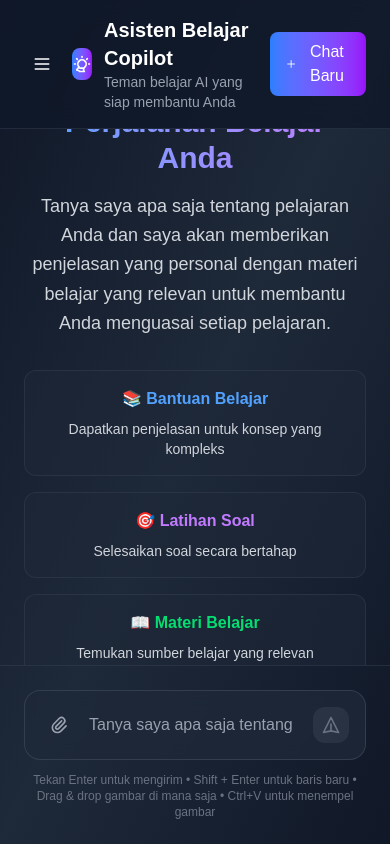
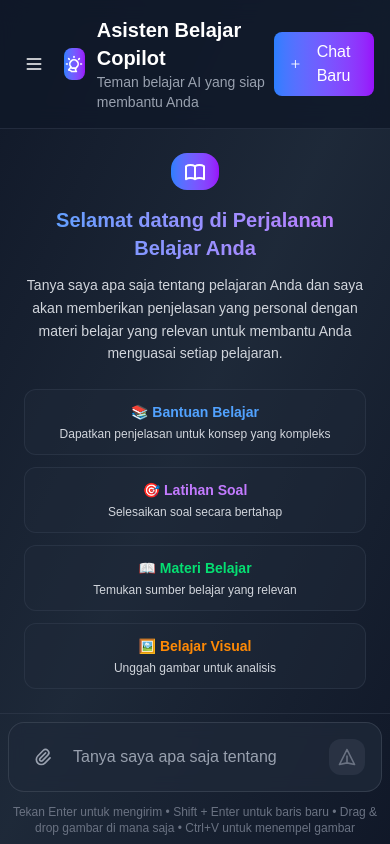
Before and after one commit to Matthew11012/copilot-learning-assistant, a Next.js app: page / in a window 390 px wide. Built offline with nearby package versions, Linux system fonts and the light colour scheme.

Commit message:
correct mobile responsiveness

```diff
--- a/src/app/components/MessageBubble.tsx
+++ b/src/app/components/MessageBubble.tsx
@@ -14,8 +14,8 @@ export default function MessageBubble({ message }: MessageBubbleProps) {
 
   return (
     <div className={`w-full`}>
-      <div className={`w-full px-8 py-6 ${isUser ? 'flex justify-end' : ''}`}>
-        <div className={`flex gap-6 ${isUser ? 'max-w-[60%]' : 'w-full pr-8'}`}>
+      <div className={`w-full px-4 sm:px-6 lg:px-8 py-6 ${isUser ? 'flex justify-end' : ''}`}>
+        <div className={`flex gap-3 sm:gap-4 lg:gap-6 ${isUser ? 'max-w-[85%] sm:max-w-[75%] lg:max-w-[60%]' : 'w-full pr-4 sm:pr-6 lg:pr-8'}`}>
           {/* Avatar for assistant */}
           {!isUser && (
             <div className="flex-shrink-0 w-9 h-9 bg-gradient-to-r from-blue-500 to-purple-600 rounded-full flex items-center justify-center">
@@ -31,7 +31,7 @@ export default function MessageBubble({ message }: MessageBubbleProps) {
               className={`${
                 isUser
                   ? 'bg-gradient-to-r from-blue-500 to-purple-600 text-white rounded-2xl rounded-br-md px-5 py-4'
-                  : 'text-gray-100 w-full max-w-6xl'
+                  : 'text-gray-100 w-full max-w-full sm:max-w-4xl lg:max-w-6xl'
               }`}
             >
               {/* Display image if present */}
@@ -51,7 +51,7 @@ export default function MessageBubble({ message }: MessageBubbleProps) {
               <div className="message-content">
                 {isUser ? (
                   // For user messages, simple text display
-                  <div className="whitespace-pre-wrap text-lg leading-relaxed">
+                  <div className="whitespace-pre-wrap text-base sm:text-lg leading-relaxed">
                     {message.content.split('\n').map((line, i) => (
                       <p key={i} className={i > 0 ? 'mt-3' : ''}>
                         {line}
@@ -75,8 +75,8 @@ export default function MessageBubble({ message }: MessageBubbleProps) {
       {/* Recommendations - only for assistant messages */}
       {!isUser && message.recommendations && message.recommendations.length > 0 && (
         <div>
-          <div className="w-full px-8 pb-6 pr-16">
-            <div className="ml-15">
+          <div className="w-full px-4 sm:px-6 lg:px-8 pb-6 pr-4 sm:pr-8 lg:pr-16">
+            <div className="ml-12 sm:ml-14 lg:ml-15">
               <h4 className="text-sm font-medium text-gray-300 mb-4 flex items-center gap-2">
                 <svg className="w-4 h-4 text-blue-400" fill="none" stroke="currentColor" viewBox="0 0 24 24">
                   <path strokeLinecap="round" strokeLinejoin="round" strokeWidth={2} d="M12 6.253v13m0-13C10.832 5.477 9.246 5 7.5 5S4.168 5.477 3 6.253v13C4.168 18.477 5.754 18 7.5 18s3.332.477 4.5 1.253m0-13C13.168 5.477 14.754 5 16.5 5c1.746 0 3.332.477 4.5 1.253v13C19.832 18.477 18.246 18 16.5 18c-1.746 0-3.332.477-4.5 1.253" />
--- a/src/app/page.tsx
+++ b/src/app/page.tsx
@@ -176,7 +176,7 @@ export default function Home() {
   };
 
   return (
-    <div className="h-screen bg-gradient-to-br from-gray-900 via-gray-800 to-gray-900 text-white flex overflow-hidden">
+    <div className="h-screen bg-gradient-to-br from-gray-900 via-gray-800 to-gray-900 text-white flex overflow-hidden min-w-0">
       {/* Sidebar - Always visible on desktop, overlay on mobile */}
       <div className="hidden lg:block w-80 flex-shrink-0">
         <ChatSidebar isOpen={true} onClose={() => {}} />
@@ -191,7 +191,7 @@ export default function Home() {
       <div className="flex-1 flex flex-col min-w-0 h-full">
         {/* Header */}
         <header className="flex-shrink-0 backdrop-blur-md bg-gray-900/80 border-b border-gray-700/50">
-          <div className="px-6 py-4">
+          <div className="px-4 sm:px-6 py-4">
             <div className="flex items-center justify-between">
               <div className="flex items-center gap-3">
                 <button
@@ -230,37 +230,37 @@ export default function Home() {
         {/* Chat Content Area */}
         <div className="flex-1 flex flex-col min-h-0">
           {/* Messages Area */}
-          <div className="flex-1 overflow-y-auto px-6 py-6" style={{ scrollbarWidth: 'none', msOverflowStyle: 'none' }}>
+          <div className="flex-1 overflow-y-auto px-2 sm:px-4 lg:px-6 py-6" style={{ scrollbarWidth: 'none', msOverflowStyle: 'none' }}>
             {currentMessages.length === 0 ? (
-              <div className="flex flex-col items-center justify-center h-full text-center max-w-4xl mx-auto">
-                <div className="w-16 h-16 bg-gradient-to-r from-blue-500 to-purple-600 rounded-2xl flex items-center justify-center mb-6">
-                  <svg className="w-8 h-8 text-white" fill="none" stroke="currentColor" viewBox="0 0 24 24">
+                              <div className="flex flex-col items-center justify-center h-full text-center max-w-4xl mx-auto px-4">
+                  <div className="w-12 h-12 sm:w-16 sm:h-16 bg-gradient-to-r from-blue-500 to-purple-600 rounded-2xl flex items-center justify-center mb-4 sm:mb-6">
+                    <svg className="w-6 h-6 sm:w-8 sm:h-8 text-white" fill="none" stroke="currentColor" viewBox="0 0 24 24">
                       <path strokeLinecap="round" strokeLinejoin="round" strokeWidth={2} d="M12 6.253v13m0-13C10.832 5.477 9.246 5 7.5 5S4.168 5.477 3 6.253v13C4.168 18.477 5.754 18 7.5 18s3.332.477 4.5 1.253m0-13C13.168 5.477 14.754 5 16.5 5c1.746 0 3.332.477 4.5 1.253v13C19.832 18.477 18.246 18 16.5 18c-1.746 0-3.332.477-4.5 1.253" />
                     </svg>
                   </div>
-                <h2 className="text-3xl font-bold mb-4 bg-gradient-to-r from-blue-400 to-purple-400 bg-clip-text text-transparent">
+                  <h2 className="text-xl sm:text-2xl lg:text-3xl font-bold mb-3 sm:mb-4 bg-gradient-to-r from-blue-400 to-purple-400 bg-clip-text text-transparent">
                     Selamat datang di Perjalanan Belajar Anda
                   </h2>
-                <p className="text-gray-300 text-lg leading-relaxed mb-8">
+                  <p className="text-gray-300 text-sm sm:text-base lg:text-lg leading-relaxed mb-6 sm:mb-8">
                     Tanya saya apa saja tentang pelajaran Anda dan saya akan memberikan penjelasan yang personal dengan materi belajar yang relevan untuk membantu Anda menguasai setiap pelajaran.
                   </p>
 
-                <div className="grid grid-cols-1 md:grid-cols-2 lg:grid-cols-4 gap-4 w-full">
-                  <div className="bg-gray-800/50 rounded-xl p-4 border border-gray-700/50">
-                    <h3 className="font-semibold text-blue-400 mb-2">📚 Bantuan Belajar</h3>
-                    <p className="text-sm text-gray-300">Dapatkan penjelasan untuk konsep yang kompleks</p>
+                  <div className="grid grid-cols-1 sm:grid-cols-2 lg:grid-cols-4 gap-3 sm:gap-4 w-full">
+                                      <div className="bg-gray-800/50 rounded-xl p-3 sm:p-4 border border-gray-700/50">
+                      <h3 className="font-semibold text-blue-400 mb-1 sm:mb-2 text-sm sm:text-base">📚 Bantuan Belajar</h3>
+                      <p className="text-xs sm:text-sm text-gray-300">Dapatkan penjelasan untuk konsep yang kompleks</p>
                     </div>
-                  <div className="bg-gray-800/50 rounded-xl p-4 border border-gray-700/50">
-                    <h3 className="font-semibold text-purple-400 mb-2">🎯 Latihan Soal</h3>
-                    <p className="text-sm text-gray-300">Selesaikan soal secara bertahap</p>
+                    <div className="bg-gray-800/50 rounded-xl p-3 sm:p-4 border border-gray-700/50">
+                      <h3 className="font-semibold text-purple-400 mb-1 sm:mb-2 text-sm sm:text-base">🎯 Latihan Soal</h3>
+                      <p className="text-xs sm:text-sm text-gray-300">Selesaikan soal secara bertahap</p>
                     </div>
-                  <div className="bg-gray-800/50 rounded-xl p-4 border border-gray-700/50">
-                    <h3 className="font-semibold text-green-400 mb-2">📖 Materi Belajar</h3>
-                    <p className="text-sm text-gray-300">Temukan sumber belajar yang relevan</p>
+                    <div className="bg-gray-800/50 rounded-xl p-3 sm:p-4 border border-gray-700/50">
+                      <h3 className="font-semibold text-green-400 mb-1 sm:mb-2 text-sm sm:text-base">📖 Materi Belajar</h3>
+                      <p className="text-xs sm:text-sm text-gray-300">Temukan sumber belajar yang relevan</p>
                     </div>
-                  <div className="bg-gray-800/50 rounded-xl p-4 border border-gray-700/50">
-                    <h3 className="font-semibold text-orange-400 mb-2">🖼️ Belajar Visual</h3>
-                    <p className="text-sm text-gray-300">Unggah gambar untuk analisis</p>
+                    <div className="bg-gray-800/50 rounded-xl p-3 sm:p-4 border border-gray-700/50">
+                      <h3 className="font-semibold text-orange-400 mb-1 sm:mb-2 text-sm sm:text-base">🖼️ Belajar Visual</h3>
+                      <p className="text-xs sm:text-sm text-gray-300">Unggah gambar untuk analisis</p>
                     </div>
                 </div>
               </div>
@@ -271,7 +271,7 @@ export default function Home() {
 
           {/* Error Display */}
           {error && (
-            <div className="mx-6 mb-4 bg-red-500/10 border border-red-500/20 rounded-lg p-3">
+            <div className="mx-2 sm:mx-4 lg:mx-6 mb-4 bg-red-500/10 border border-red-500/20 rounded-lg p-3">
               <div className="flex items-center gap-2">
                 <svg className="w-5 h-5 text-red-400" fill="none" stroke="currentColor" viewBox="0 0 24 24">
                   <path strokeLinecap="round" strokeLinejoin="round" strokeWidth={2} d="M12 8v4m0 4h.01M21 12a9 9 0 11-18 0 9 9 0 0118 0z" />
@@ -282,7 +282,7 @@ export default function Home() {
           )}
 
           {/* Input Area */}
-          <div className="flex-shrink-0 p-6 border-t border-gray-700/50">
+          <div className="flex-shrink-0 p-2 sm:p-4 lg:p-6 border-t border-gray-700/50">
             <div className="max-w-4xl mx-auto">
               <MessageInput onSendMessage={handleSendMessage} isLoading={isLoading} />
             </div>
```
Lines whose indentation alone changed are shown as unchanged.
